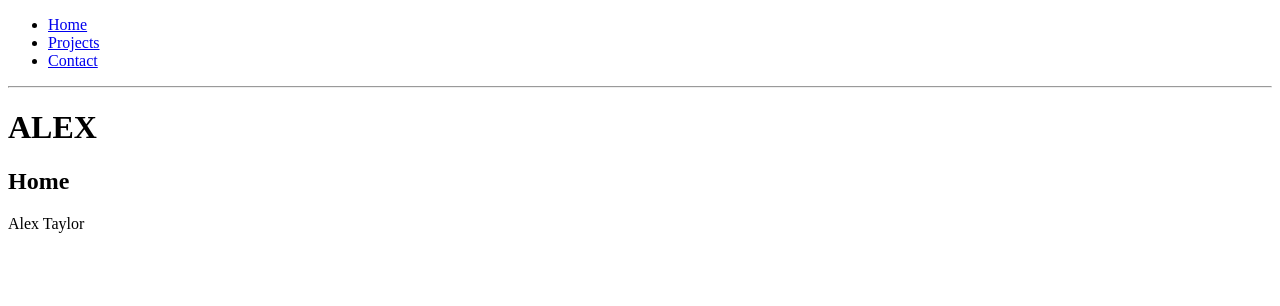
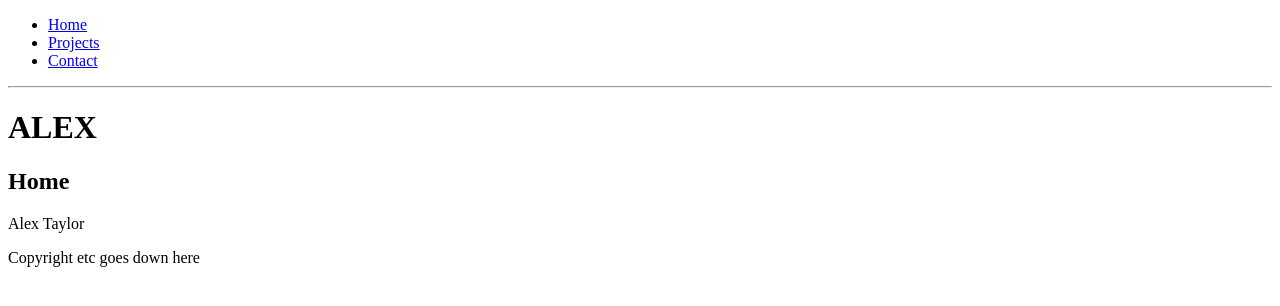
Before and after one commit to ataylor95/personal-site, a React (Create React App) app: page / in a window 1280 px wide. Shown: the top 306 px of the page. Built offline with nearby package versions, Linux system fonts and the light colour scheme.

Commit message:
set up some more of the basic page template

```diff
--- a/src/components/nav/nav.tsx
+++ b/src/components/nav/nav.tsx
@@ -3,7 +3,7 @@ import { Link } from "react-router-dom";
 
 const Nav: React.FC = () => {
     return (
-    <div>
+    <nav>
         <ul>
           <li>
             <Link to="/">Home</Link>
@@ -17,7 +17,7 @@ const Nav: React.FC = () => {
         </ul>
 
         <hr />
-    </div>
+    </nav>
     );
 }
 
--- a/src/components/page/page.tsx
+++ b/src/components/page/page.tsx
@@ -8,9 +8,16 @@ interface pageProps {
 const Page: React.FC<pageProps> = (props) => {
     return (
     <div className="page">
-        <Nav />
-        <h1>ALEX</h1>
-        {props.children}
+        <header>
+            <Nav />
+        </header>
+        <main>
+            <h1>ALEX</h1>
+            {props.children}
+        </main>
+        <footer>
+            <p>Copyright etc goes down here</p>
+        </footer>
     </div>
     );
 }
```
